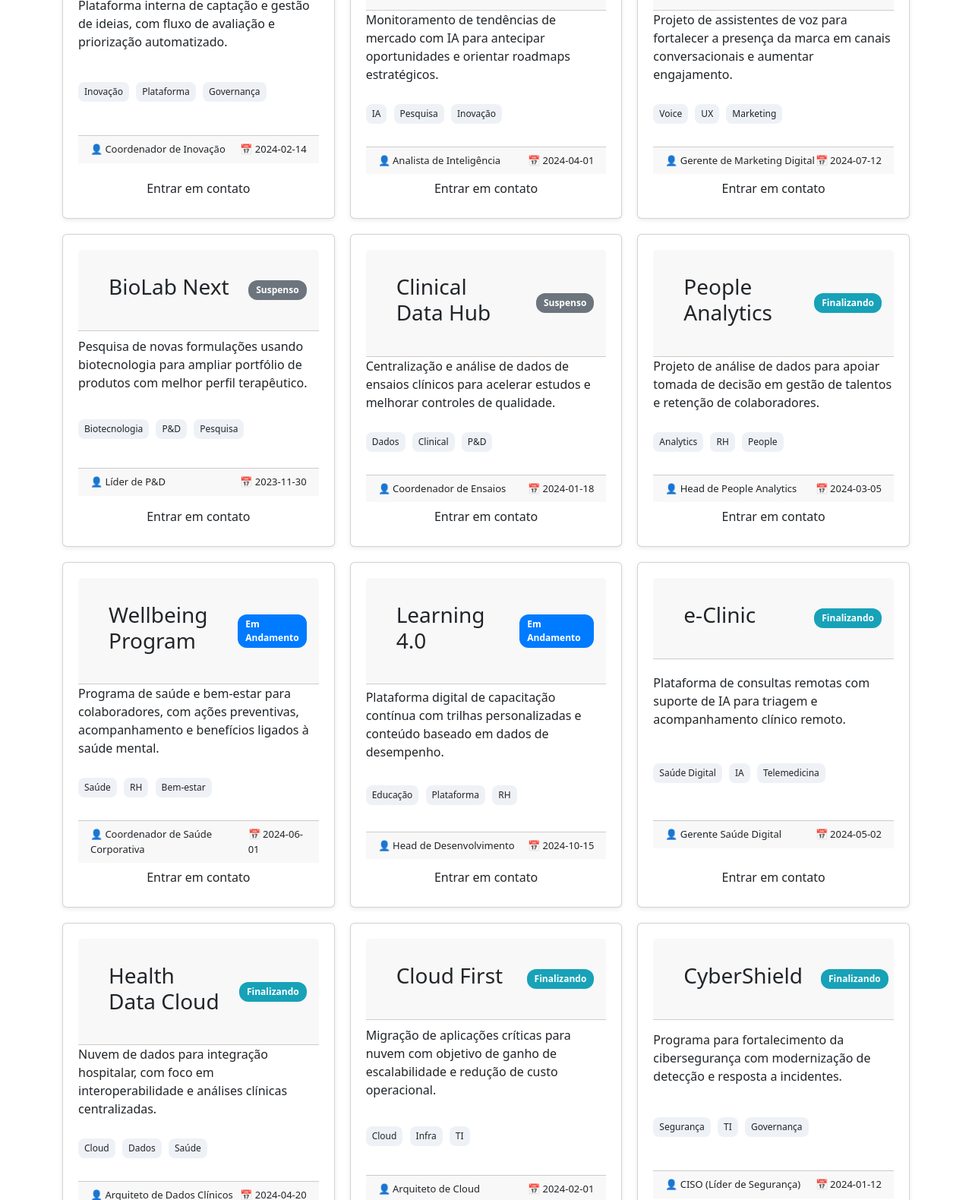
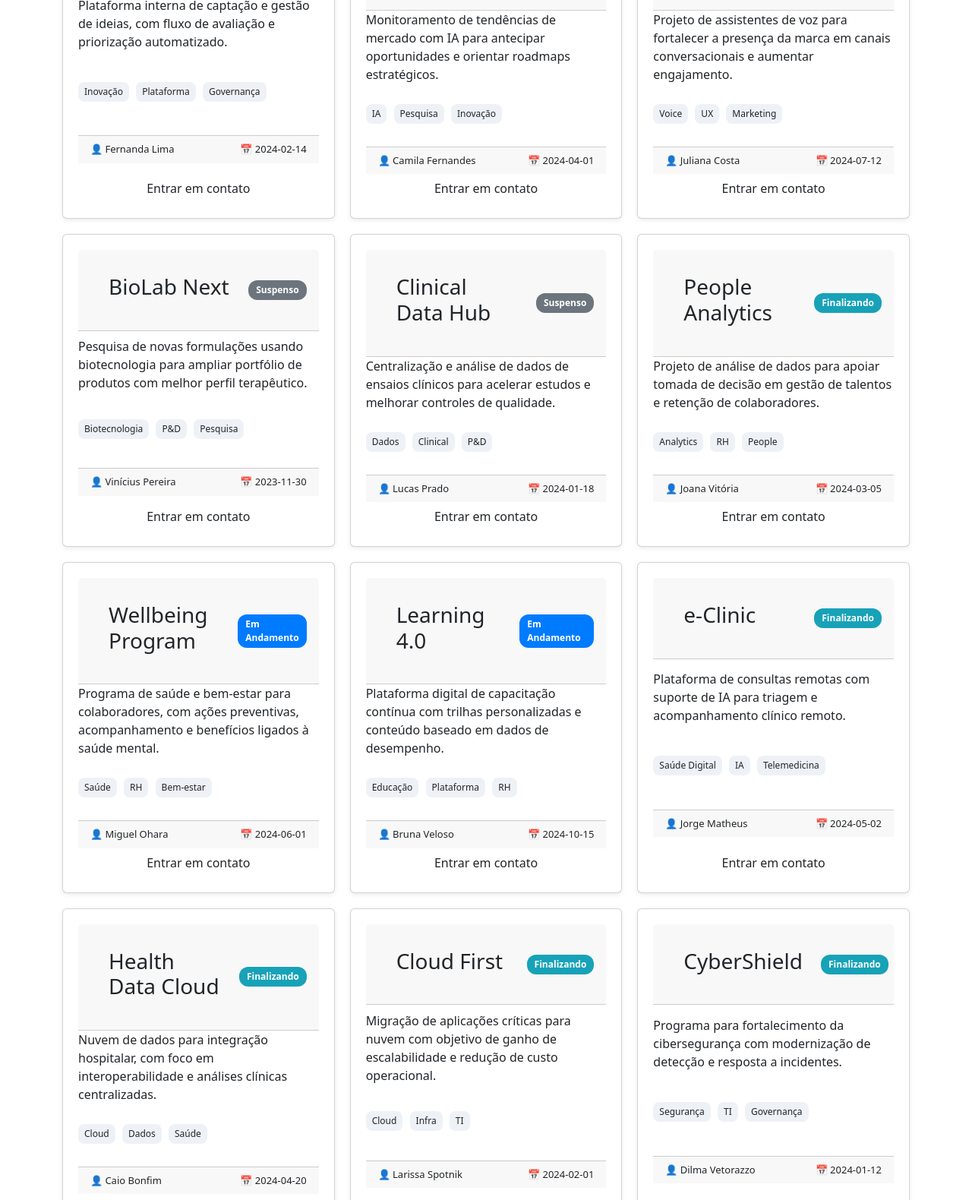
Before and after one commit to guiKD/Innovise, a plain HTML site: page index.html in a window 1280 px wide. Shown: the part 796-2376 px from the top of the page at 76% size. Drawn offline with nearby package versions, Linux system fonts and the light colour scheme.

Commit message:
nomes nos projetos

```diff
--- a/index.html
+++ b/index.html
@@ -40,7 +40,7 @@
       <span class="tag">Financeiro</span>
     </div>
     <div class="card-footer">
-      <span>👤 Gerente Financeiro</span>
+      <span>👤 Leandro Souza</span>
       <span>📅 2024-05-10</span>
     </div>
     <a href="#" class="btn">Entrar em contato</a>
@@ -59,7 +59,7 @@
       <span class="tag">Financeiro</span>
     </div>
     <div class="card-footer">
-      <span>👤 Coordenador de Risco</span>
+      <span>👤 Gabriel Santana</span>
       <span>📅 2024-03-22</span>
     </div>
     <a href="#" class="btn">Entrar em contato</a>
@@ -78,7 +78,7 @@
       <span class="tag">Financeiro</span>
     </div>
     <div class="card-footer">
-      <span>👤 Especialista Fiscal</span>
+      <span>👤 Luis Vizioli</span>
       <span>📅 2024-09-01</span>
     </div>
     <a href="#" class="btn">Entrar em contato</a>
@@ -97,7 +97,7 @@
       <span class="tag">Governança</span>
     </div>
     <div class="card-footer">
-      <span>👤 Coordenador de Inovação</span>
+      <span>👤 Fernanda Lima</span>
       <span>📅 2024-02-14</span>
     </div>
     <a href="#" class="btn">Entrar em contato</a>
@@ -116,7 +116,7 @@
       <span class="tag">Inovação</span>
     </div>
     <div class="card-footer">
-      <span>👤 Analista de Inteligência</span>
+      <span>👤 Camila Fernandes</span>
       <span>📅 2024-04-01</span>
     </div>
     <a href="#" class="btn">Entrar em contato</a>
@@ -135,7 +135,7 @@
       <span class="tag">Marketing</span>
     </div>
     <div class="card-footer">
-      <span>👤 Gerente de Marketing Digital</span>
+      <span>👤 Juliana Costa</span>
       <span>📅 2024-07-12</span>
     </div>
     <a href="#" class="btn">Entrar em contato</a>
@@ -154,7 +154,7 @@
       <span class="tag">Pesquisa</span>
     </div>
     <div class="card-footer">
-      <span>👤 Líder de P&D</span>
+      <span>👤 Vinícius Pereira</span>
       <span>📅 2023-11-30</span>
     </div>
     <a href="#" class="btn">Entrar em contato</a>
@@ -173,7 +173,7 @@
       <span class="tag">P&D</span>
     </div>
     <div class="card-footer">
-      <span>👤 Coordenador de Ensaios</span>
+      <span>👤 Lucas Prado</span>
       <span>📅 2024-01-18</span>
     </div>
     <a href="#" class="btn">Entrar em contato</a>
@@ -192,7 +192,7 @@
       <span class="tag">People</span>
     </div>
     <div class="card-footer">
-      <span>👤 Head de People Analytics</span>
+      <span>👤 Joana Vitória</span>
       <span>📅 2024-03-05</span>
     </div>
     <a href="#" class="btn">Entrar em contato</a>
@@ -211,7 +211,7 @@
       <span class="tag">Bem-estar</span>
     </div>
     <div class="card-footer">
-      <span>👤 Coordenador de Saúde Corporativa</span>
+      <span>👤 Miguel Ohara</span>
       <span>📅 2024-06-01</span>
     </div>
     <a href="#" class="btn">Entrar em contato</a>
@@ -230,7 +230,7 @@
       <span class="tag">RH</span>
     </div>
     <div class="card-footer">
-      <span>👤 Head de Desenvolvimento</span>
+      <span>👤 Bruna Veloso</span>
       <span>📅 2024-10-15</span>
     </div>
     <a href="#" class="btn">Entrar em contato</a>
@@ -249,7 +249,7 @@
       <span class="tag">Telemedicina</span>
     </div>
     <div class="card-footer">
-      <span>👤 Gerente Saúde Digital</span>
+      <span>👤 Jorge Matheus</span>
       <span>📅 2024-05-02</span>
     </div>
     <a href="#" class="btn">Entrar em contato</a>
@@ -268,7 +268,7 @@
       <span class="tag">Saúde</span>
     </div>
     <div class="card-footer">
-      <span>👤 Arquiteto de Dados Clínicos</span>
+      <span>👤 Caio Bonfim</span>
       <span>📅 2024-04-20</span>
     </div>
     <a href="#" class="btn">Entrar em contato</a>
@@ -287,7 +287,7 @@
       <span class="tag">TI</span>
     </div>
     <div class="card-footer">
-      <span>👤 Arquiteto de Cloud</span>
+      <span>👤 Larissa Spotnik</span>
       <span>📅 2024-02-01</span>
     </div>
     <a href="#" class="btn">Entrar em contato</a>
@@ -306,7 +306,7 @@
       <span class="tag">Governança</span>
     </div>
     <div class="card-footer">
-      <span>👤 CISO (Líder de Segurança)</span>
+      <span>👤 Dilma Vetorazzo</span>
       <span>📅 2024-01-12</span>
     </div>
     <a href="#" class="btn">Entrar em contato</a>
@@ -325,7 +325,7 @@
       <span class="tag">TI</span>
     </div>
     <div class="card-footer">
-      <span>👤 Líder de Engenharia</span>
+      <span>👤 Joseph Aldo</span>
       <span>📅 2024-03-28</span>
     </div>
     <a href="#" class="btn">Entrar em contato</a>
@@ -344,7 +344,7 @@
       <span class="tag">TI</span>
     </div>
     <div class="card-footer">
-      <span>👤 Product Owner - Suporte</span>
+      <span>👤 Rafael Alencar</span>
       <span>📅 2024-06-15</span>
     </div>
     <a href="#" class="btn">Entrar em contato</a>
```
